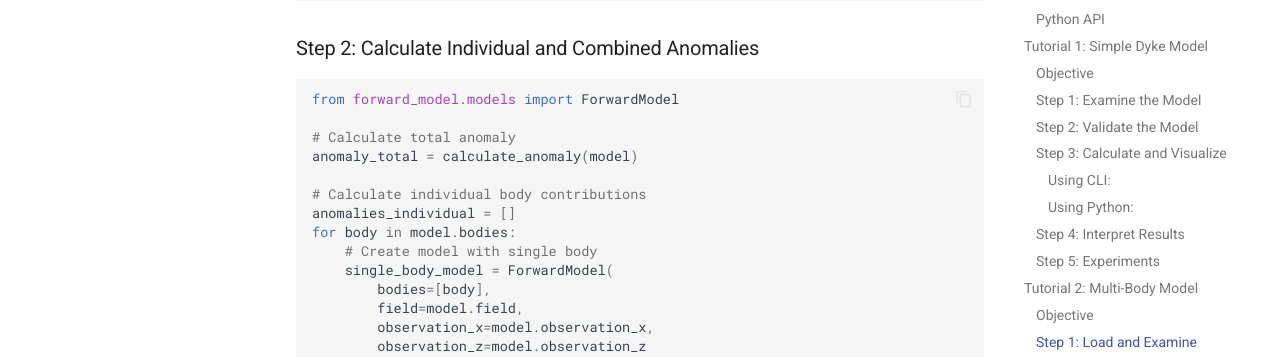
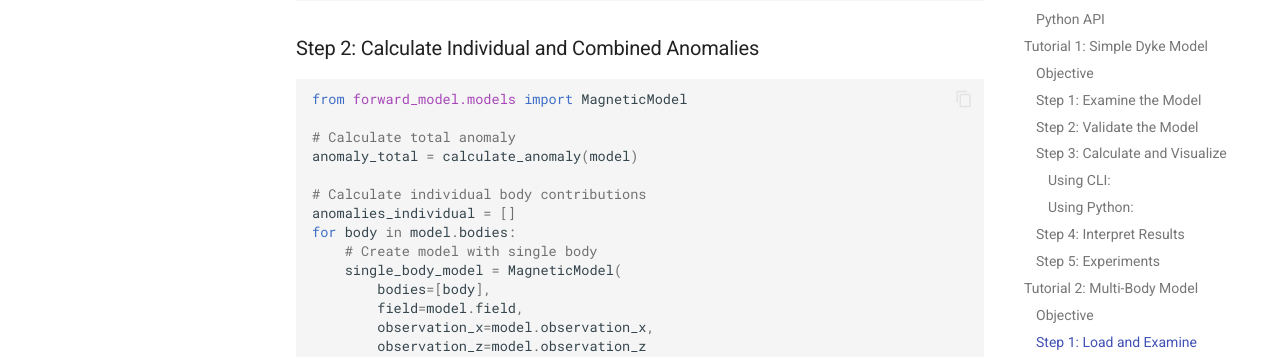
Before and after one commit to Lubricate-AI/forward-model, an MkDocs documentation site: the page built from docs/examples.md, in a window 1280 px wide and 900 px high, scrolled down 4708 px. Shown: the part 170-527 px from the top of the window. Built offline with MkDocs 1.6.1 and Material for MkDocs 9.7.7, drawn with Linux system fonts in a browser that asks for light colours; comment, search, counter and statistics services are not loaded; the version menu is left out; some of the changed text lies outside the part shown.

Commit message:
docs: update examples.md for MagneticModel

````diff
--- a/docs/examples.md
+++ b/docs/examples.md
@@ -230,7 +230,7 @@ for body in model.bodies:
 ### Step 2: Calculate Individual and Combined Anomalies
 
 ```python
-from forward_model.models import ForwardModel
+from forward_model.models import MagneticModel
 
 # Calculate total anomaly
 anomaly_total = calculate_anomaly(model)
@@ -239,7 +239,7 @@ anomaly_total = calculate_anomaly(model)
 anomalies_individual = []
 for body in model.bodies:
     # Create model with single body
-    single_body_model = ForwardModel(
+    single_body_model = MagneticModel(
         bodies=[body],
         field=model.field,
         observation_x=model.observation_x,
@@ -365,7 +365,7 @@ anomaly = calculate_anomaly(model)
 ### Programmatic Creation
 
 ```python
-from forward_model.models import ForwardModel, GeologicBody, MagneticField
+from forward_model.models import MagneticModel, GeologicBody, MagneticField
 import numpy as np
 
 # Define a body
@@ -389,7 +389,7 @@ field = MagneticField(
 )
 
 # Create model
-model = ForwardModel(
+model = MagneticModel(
     bodies=[body],
     field=field,
     observation_x=list(np.linspace(-100, 200, 61)),
````
